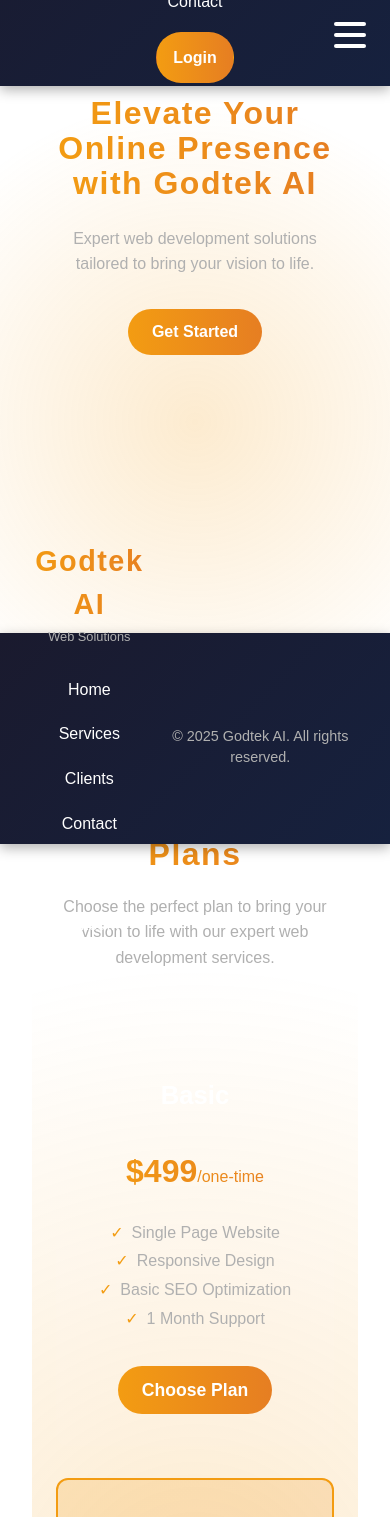
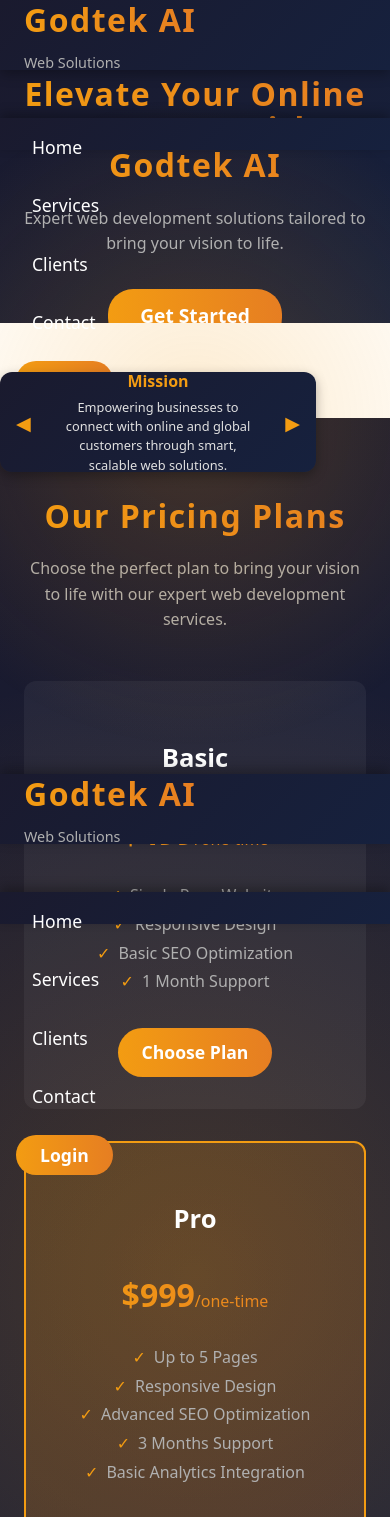
Before and after one commit to cuombai/portfolio.github.io, a React (Vite) app: page / in a window 390 px wide. Shown: the top 1517 px of the page. Built offline with nearby package versions, Linux system fonts and the light colour scheme.

Commit message:
October4

```diff
--- a/src/App.jsx
+++ b/src/App.jsx
@@ -1,8 +1,10 @@
-import './App.css';
+// import './App.css';
 import Navbar from './components/Navbar';
 import Footer from './components/Footer';
 import Hero from './components/Hero';
 import Pricing from './components/Pricing';
+import MissionVision from './components/MissionVision';
+
 
 // Blur text
 
@@ -18,16 +20,15 @@ function App() {
   return (
     <>
       <Navbar />
-      <main>
-        <section>
           <Hero/>
-        </section>
+          <div style={{ position: 'relative', zIndex: 1200 }}>
+  <MissionVision />
+</div>
 
-        <section>
+
           <Pricing/>
-        </section>
-      </main>
       <Footer />
+
     </>
   );
 }
--- a/src/components/Footer.jsx
+++ b/src/components/Footer.jsx
@@ -1,27 +1,33 @@
-import React from 'react';
+import { useState } from 'react';
 import { HashLink } from 'react-router-hash-link';
+import { Link } from 'react-router-dom';
 import '../styles/Footer.css';
 
 const Footer = () => {
+  const [isOpen, setIsOpen] = useState(false);
+
+  const toggleMenu = () => {
+    setIsOpen(!isOpen);
+  };
+
   return (
     <footer className="footer">
-      <div className="footer-content">
-        <div className="footer-logo">
-          <span className="logo">Godtek AI</span>
-          <span className="logo-subtext">Web Solutions</span>
-        </div>
-        <div className="footer-links">
-          <HashLink to="/#home" className="footer-link">Home</HashLink>
-          <HashLink to="/#services" className="footer-link">Services</HashLink>
-          <HashLink to="/#clients" className="footer-link">Clients</HashLink>
-          <HashLink to="/#contact" className="footer-link">Contact</HashLink>
-        </div>
-        <div className="social-links">
-          <a href="https://twitter.com" className="social-link">Twitter</a>
-          <a href="https://linkedin.com" className="social-link">LinkedIn</a>
-        </div>
+      <div className="logo-container">
+        <span className="logo">Godtek AI</span>
+        <span className="logo-subtext">Web Solutions</span>
       </div>
-      <p className="footer-copyright">&copy; 2025 Godtek AI. All rights reserved.</p>
+      <button className="hamburger" onClick={toggleMenu} aria-label="Toggle menu">
+        <span className={`hamburger-line ${isOpen ? 'open' : ''}`}></span>
+        <span className={`hamburger-line ${isOpen ? 'open' : ''}`}></span>
+        <span className={`hamburger-line ${isOpen ? 'open' : ''}`}></span>
+      </button>
+      <ul className={`nav-links ${isOpen ? 'open' : ''}`}>
+        <li><HashLink to="/#home" className="nav-link" onClick={() => setIsOpen(false)}>Home</HashLink></li>
+        <li><HashLink to="/#services" className="nav-link" onClick={() => setIsOpen(false)}>Services</HashLink></li>
+        <li><HashLink to="/#clients" className="nav-link" onClick={() => setIsOpen(false)}>Clients</HashLink></li>
+        <li><HashLink to="/#contact" className="nav-link" onClick={() => setIsOpen(false)}>Contact</HashLink></li>
+        <li><Link to="/login" className="nav-link login-btn" onClick={() => setIsOpen(false)}>Login</Link></li>
+      </ul>
     </footer>
   );
 };
--- /dev/null
+++ b/src/components/MissionVision.jsx
@@ -0,0 +1,50 @@
+import React from 'react';
+import { useState } from 'react';
+import '../styles/MissionVision.css';
+
+const MissionVision = () => {
+  const sections = [
+    {
+      title: 'Mission',
+      content:
+        'Empowering businesses to connect with online and global customers through smart, scalable web solutions.',
+    },
+    {
+      title: 'Vision',
+      content:
+        'To be the leading catalyst for digital transformation, enabling every business to thrive globally.',
+    },
+    {
+      title: 'Goals & Roadmap',
+      content:
+        'Build intuitive platforms, expand outreach tools, and deliver measurable growth for clients worldwide.',
+    },
+  ];
+
+  const [index, setIndex] = useState(0);
+
+  const handleNext = () => {
+    setIndex((prev) => (prev + 1) % sections.length);
+  };
+
+  const handlePrev = () => {
+    setIndex((prev) => (prev - 1 + sections.length) % sections.length);
+  };
+
+  return (
+    <div className="mission-card">
+      <button className="nav-btn left" onClick={handlePrev} aria-label="Previous">
+        ◀
+      </button>
+      <div className="card-content">
+        <h3>{sections[index].title}</h3>
+        <p>{sections[index].content}</p>
+      </div>
+      <button className="nav-btn right" onClick={handleNext} aria-label="Next">
+        ▶
+      </button>
+    </div>
+  );
+};
+
+export default MissionVision;
--- a/src/components/Pricing.jsx
+++ b/src/components/Pricing.jsx
@@ -10,7 +10,7 @@ const Pricing = () => {
           Choose the perfect plan to bring your vision to life with our expert web development services.
         </p>
         <div className="pricing-cards">
-          <div className="pricing-card">
+          <div className="pricing-card" data-aos-delay="100">
             <h3 className="card-title">Basic</h3>
             <p className="card-price">$499<span>/one-time</span></p>
             <ul className="card-features">
@@ -21,7 +21,7 @@ const Pricing = () => {
             </ul>
             <a href="/#contact" className="card-cta">Choose Plan</a>
           </div>
-          <div className="pricing-card featured">
+          <div className="pricing-card featured" data-aos-delay="300">
             <h3 className="card-title">Pro</h3>
             <p className="card-price">$999<span>/one-time</span></p>
             <ul className="card-features">
@@ -33,7 +33,7 @@ const Pricing = () => {
             </ul>
             <a href="/#contact" className="card-cta">Choose Plan</a>
           </div>
-          <div className="pricing-card">
+          <div className="pricing-card" data-aos-delay="500">
             <h3 className="card-title">Enterprise</h3>
             <p className="card-price">Custom<span>/quote</span></p>
             <ul className="card-features">
--- a/src/styles/Footer.css
+++ b/src/styles/Footer.css
@@ -1,9 +1,9 @@
 .footer {
-   position: fixed;
+  position: fixed;
   bottom: 0;
   left: 0;
   right: 0;
-  z-index: 1000;
+  z-index: 1100;
   display: flex;
   justify-content: space-between;
   align-items: center;
@@ -11,22 +11,11 @@
   background: linear-gradient(135deg, #1a1a2e 0%, #16213e 100%);
   color: #ffffff;
   height: 80px;
-  box-shadow: 0 4px 12px rgba(0, 0, 0, 0.3);
+  box-shadow: 0 -4px 12px rgba(0, 0, 0, 0.3);
   transition: all 0.3s ease;
-  height: 25%;
 }
 
-.footer-content {
-  display: flex;
-  flex-wrap: wrap;
-  justify-content: space-between;
-  align-items: flex-start;
-  max-width: 1200px;
-  margin: 0 auto;
-  gap: 2rem;
-}
-
-.footer-logo {
+.logo-container {
   display: flex;
   flex-direction: column;
   align-items: flex-start;
@@ -47,108 +36,118 @@
   font-weight: 300;
 }
 
-.footer-links {
+.nav-links {
   display: flex;
-  gap: 1.5rem;
-  flex-wrap: wrap;
+  list-style: none;
+  gap: 2rem;
 }
 
-.footer-link {
+.nav-link {
+  position: relative;
   color: #ffffff;
   text-decoration: none;
   font-size: 1.1rem;
   font-weight: 500;
-  position: relative;
-  padding-bottom: 0.3rem;
+  padding: 0.5rem 1rem;
   transition: all 0.3s ease;
 }
 
-.footer-link:hover {
+.nav-link:hover {
   color: #f39c12;
   transform: translateY(-2px);
 }
 
-.footer-link::after {
+.nav-link::after {
   content: '';
   position: absolute;
   left: 0;
   bottom: 0;
   width: 100%;
-  height: 2px;
-  background: linear-gradient(90deg, #f39c12, #e67e22);
+  height: 3px;
+  /* background: linear-gradient(90deg, #f39c12, #e67e22); */
   transform: scaleX(0);
   transform-origin: right;
   transition: transform 0.3s ease;
 }
 
-.footer-link:hover::after {
+.nav-link:hover::after {
   transform: scaleX(1);
   transform-origin: left;
 }
+/*
+.nav-link.active {
+  color: #f39c12;
+} */
 
-.social-links {
-  display: flex;
-  gap: 1.5rem;
+.login-btn {
+  background: linear-gradient(90deg, #f39c12, #e67e22);
+  border-radius: 25px;
+  padding: 0.5rem 1.5rem;
+  color: #ffffff;
+  font-weight: 600;
+  transition: transform 0.3s ease, box-shadow 0.3s ease;
 }
 
-.social-link {
-  color: #ffffff;
-  text-decoration: none;
-  font-size: 1.1rem;
-  font-weight: 500;
+.login-btn:hover {
+  transform: translateY(-2px);
+  box-shadow: 0 4px 12px rgba(243, 156, 18, 0.5);
+  color: blue;
+}
+
+.hamburger {
+  display: none;
+  flex-direction: column;
+  justify-content: space-around;
+  width: 2rem;
+  height: 2rem;
+  background: transparent;
+  border: none;
+  cursor: pointer;
+  padding: 0;
+  z-index: 10;
+}
+
+.hamburger-line {
+  width: 2rem;
+  height: 0.25rem;
+  background: #ffffff;
+  border-radius: 10px;
   transition: all 0.3s ease;
 }
 
-.social-link:hover {
-  color: #f39c12;
-  transform: translateY(-2px);
+.hamburger-line.open:nth-child(1) {
+  transform: rotate(45deg) translate(0.5rem, 0.5rem);
 }
 
-.footer-copyright {
-  text-align: center;
-  margin-top: 2rem;
-  font-size: 0.9rem;
-  color: #b0b0b0;
+.hamburger-line.open:nth-child(2) {
+  opacity: 0;
+}
+
+.hamburger-line.open:nth-child(3) {
+  transform: rotate(-45deg) translate(0.5rem, -0.5rem);
 }
 
 @media (max-width: 768px) {
   .footer {
-    padding: 2rem 1.5rem;
+    flex-direction: row;
+    height: 70px;
+    padding: 0 1.5rem;
   }
 
-  .footer-content {
+  .nav-links {
+    position: absolute;
+    bottom: 70px;
+    left: 0;
+    right: 0;
     flex-direction: column;
-    align-items: center;
-    text-align: center;
+    background: linear-gradient(135deg, #1a1a2e 0%, #16213e 100%);
+    padding: 1rem;
+    transform: translateY(100%);
+    transition: transform 0.3s ease-in-out;
+    box-shadow: 0 -4px 12px rgba(0, 0, 0, 0.3);
   }
 
-  .footer-logo {
-    align-items: center;
-  }
-
-  .logo {
-    font-size: 1.8rem;
-  }
-
-  .logo-subtext {
-    font-size: 0.8rem;
-  }
-
-  .footer-links {
-    flex-direction: column;
-    gap: 1rem;
-  }
-
-  .footer-link {
-    font-size: 1rem;
-  }
-
-  .social-links {
-    flex-direction: column;
-    gap: 1rem;
-  }
-
-  .social-link {
-    font-size: 1rem;
+  .nav-links.open {
+    transform: translateY(0);
   }
 }
--- a/src/styles/Hero.css
+++ b/src/styles/Hero.css
@@ -1,16 +1,20 @@
- .hero {
-  /*padding-left: 0%;
+.hero {
+  position: absolute; /* Use absolute to sit below fixed navbar */
+  top: 80px; /* Match navbar height */
+  left: 0;
+  right: 0;
+  height: 40vh; /* 40% of viewport height */
   background: linear-gradient(135deg, #1a1a2e 0%, #16213e 100%);
   color: #ffffff;
-  min-height: 100vh;
   display: flex;
   align-items: center;
   justify-content: center;
   text-align: center;
-  padding: 2rem 3rem;*/
-  position: relative;
+  padding: 0 1rem;
   overflow: hidden;
+  z-index: 1099; /* Ensure it's above background but below navbar */
 }
+
 
 .hero::before {
   content: '';
@@ -81,23 +85,12 @@
 
 @media (max-width: 768px) {
   .hero {
-    padding: 2rem 1.5rem;
-    min-height: 80vh;
-  }
-
-  .hero-title {
-    font-size: 2.5rem;
-  }
-
-  .hero-subtitle {
-    font-size: 1.1rem;
-  }
-
-  .hero-cta {
-    font-size: 1rem;
-    padding: 0.7rem 1.5rem;
+    top: 70px; /* Match mobile navbar height */
+    height: 30vh;
+    padding: 0 1.5rem;
   }
 }
+
 
 @media (max-width: 480px) {
   .hero-title {
--- /dev/null
+++ b/src/styles/MissionVision.css
@@ -0,0 +1,56 @@
+.mission-card {
+  width: 300px;
+  height: 100px;
+  display: flex;
+  align-items: center;
+  justify-content: space-between;
+  background: linear-gradient(135deg, #1a1a2e 0%, #16213e 100%);
+  color: #ffffff;
+  border-radius: 12px;
+  box-shadow: 0 4px 12px rgba(0, 0, 0, 0.3);
+  padding: 0 0.5rem;
+  position: relative;
+  overflow: hidden;
+}
+
+.card-content {
+  flex: 1;
+  padding: 0 1rem;
+  text-align: center;
+}
+
+.card-content h3 {
+  margin: 0;
+  font-size: 1rem;
+  font-weight: 700;
+  color: #f39c12;
+}
+
+.card-content p {
+  margin: 0.3rem 0 0;
+  font-size: 0.8rem;
+  font-weight: 400;
+  color: #e0e0e0;
+}
+
+.nav-btn {
+  background: none;
+  border: none;
+  color: #f39c12;
+  font-size: 1.2rem;
+  cursor: pointer;
+  padding: 0.5rem;
+  transition: transform 0.2s ease;
+}
+
+.nav-btn:hover {
+  transform: scale(1.2);
+}
+
+.left {
+  margin-right: 0.3rem;
+}
+
+.right {
+  margin-left: 0.3rem;
+}
--- a/src/styles/Navbar.css
+++ b/src/styles/Navbar.css
@@ -3,7 +3,7 @@
   top: 0;
   left: 0;
   right: 0;
-  z-index: 1000;
+  z-index: 1100;
   display: flex;
   justify-content: space-between;
   align-items: center;
--- a/src/styles/Pricing.css
+++ b/src/styles/Pricing.css
@@ -1,11 +1,16 @@
- .pricing {
-/*  background: linear-gradient(135deg, #1a1a2e 0%, #16213e 100%);
+.pricing {
+  position: absolute;
+  top: calc(80px + 40vh); /* Below navbar + hero */
+  left: 0;
+  right: 0;
+  background: linear-gradient(135deg, #1a1a2e 0%, #16213e 100%);
   color: #ffffff;
   padding: 4rem 3rem;
-  text-align: center;*/
-  position: relative;
+  text-align: center;
   overflow: hidden;
+  z-index: 1098; /* Just below hero */
 }
+
 
 .pricing::before {
   content: '';
```
Also changed, not shown: src/components/MissionVission.jsx (deleted, +0 -19 lines), 3 other files (tests, documents, lock files or other folders).
